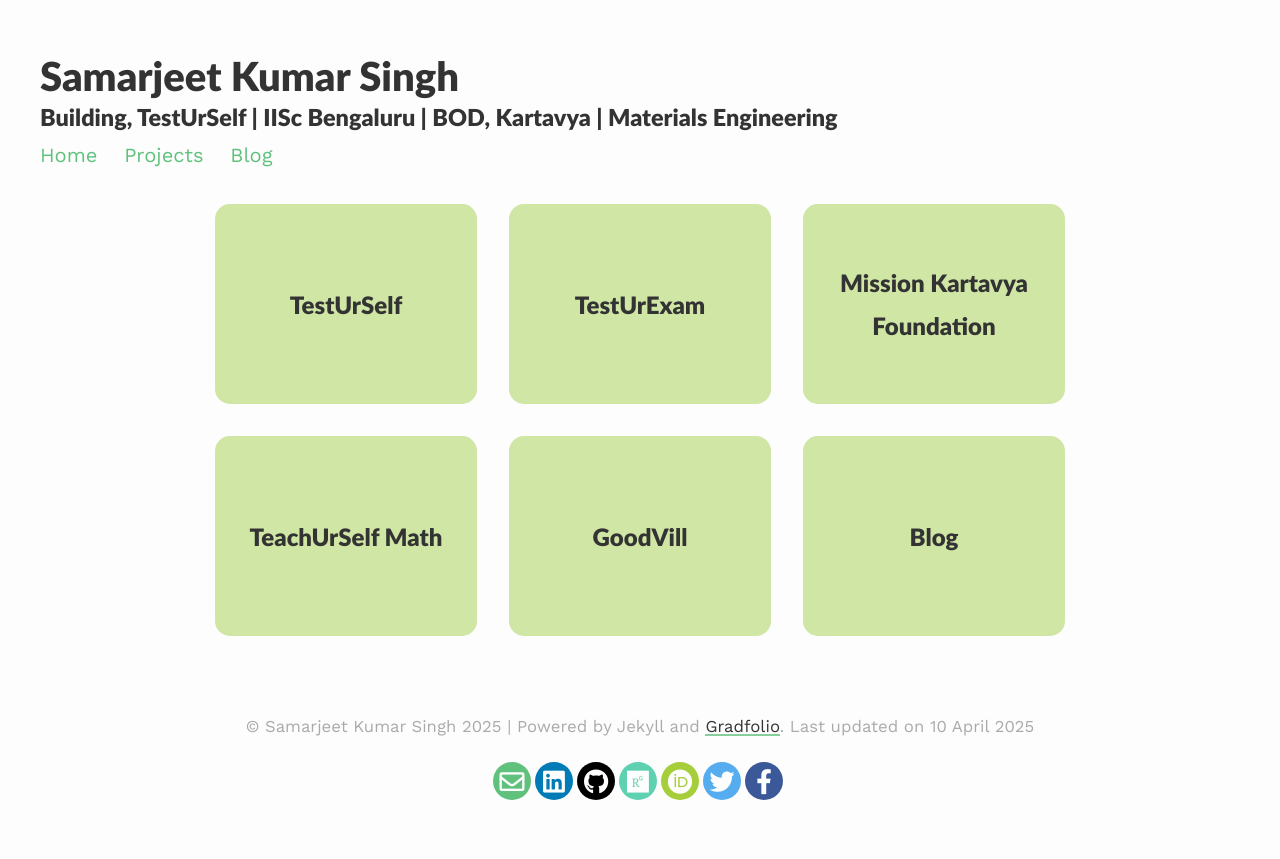
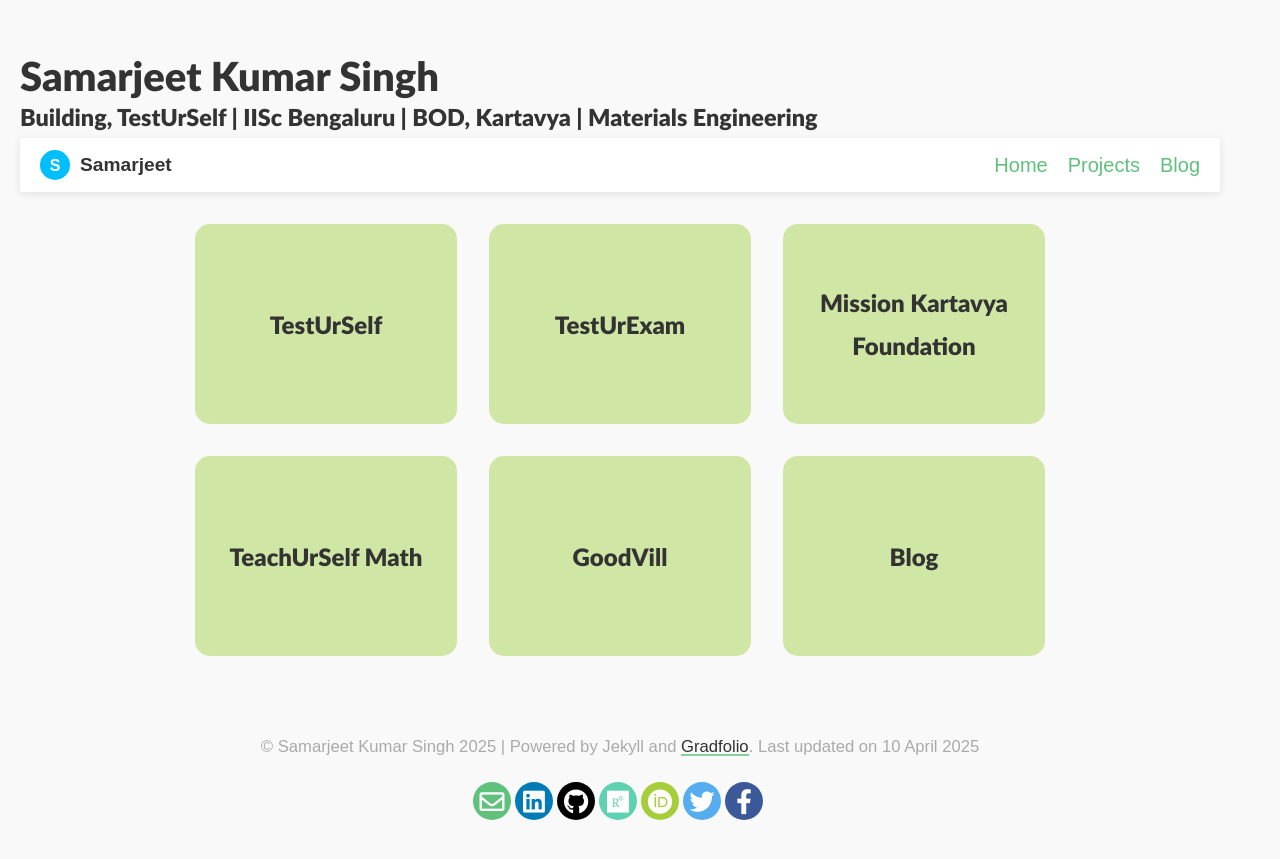
Before and after one commit to Samarjeetkumarsingh/website, a Jekyll site: the page built from _pages/projects.md, in a window 1280 px wide and 900 px high. Shown: the top 859 px of the window. Built offline with Jekyll 4.4.1, drawn with Linux system fonts in a browser that asks for light colours; nearby versions of some CDN libraries.

Commit message:
Update navigation.html

```diff
--- a/_includes/navigation.html
+++ b/_includes/navigation.html
@@ -1,5 +1,155 @@
-<div class="links scroll" style="z-index:999; position:relative">
-         <a href="{{site.baseurl}}/">Home</a>
+<!DOCTYPE html>
+<html lang="en">
+<head>
+  <meta charset="UTF-8" />
+  <meta name="viewport" content="width=device-width, initial-scale=1.0" />
+  <title>Sequential Arrow Animation</title>
+  <style>
+    body {
+      background-color: #f9f9f9;
+      margin: 0;
+      font-family: Arial, sans-serif;
+    }
+
+    header {
+      background-color: #fff;
+      box-shadow: 0 2px 8px rgba(0, 0, 0, 0.1);
+      position: sticky;
+      top: 0;
+      z-index: 1000;
+    }
+
+    .container {
+      max-width: 1200px;
+      margin: 0 auto;
+      padding: 10px 20px;
+    }
+
+    nav {
+      display: flex;
+      justify-content: space-between;
+      align-items: center;
+    }
+
+    .logo {
+      display: flex;
+      align-items: center;
+      text-decoration: none;
+      color: #333;
+      font-weight: bold;
+      font-size: 1.2rem;
+    }
+
+    .logo-icon {
+      background-color: #00bfff;
+      color: white;
+      width: 30px;
+      height: 30px;
+      display: flex;
+      align-items: center;
+      justify-content: center;
+      border-radius: 50%;
+      margin-right: 10px;
+      font-size: 1rem;
+    }
+
+    .svg-menu {
+      display: flex;
+      gap: 20px;
+    }
+
+    .svg-link {
+      width: 40px;
+      height: 40px;
+      fill: none;
+      stroke: #00bfff;
+      stroke-width: 2;
+      cursor: pointer;
+      transition: stroke 0.3s;
+    }
+
+    .svg-link:hover {
+      stroke: #0077cc;
+    }
+
+    .mobile-menu-btn {
+      background: none;
+      border: none;
+      font-size: 1.8rem;
+      cursor: pointer;
+      display: none;
+    }
+
+    .mobile-nav {
+      display: none;
+      flex-direction: column;
+      position: absolute;
+      top: 60px;
+      right: 20px;
+      background: white;
+      border: 1px solid #ccc;
+      padding: 10px;
+      box-shadow: 0 2px 6px rgba(0,0,0,0.2);
+    }
+
+    .mobile-nav a {
+      padding: 10px;
+      text-decoration: none;
+      color: #333;
+      font-weight: 500;
+    }
+
+    .close-btn {
+      background: none;
+      border: none;
+      font-size: 1.5rem;
+      align-self: flex-end;
+      cursor: pointer;
+    }
+
+    @media (max-width: 768px) {
+      .svg-menu {
+        display: none;
+      }
+      .mobile-menu-btn {
+        display: block;
+      }
+    }
+  </style>
+</head>
+<body>
+
+  <header id="header">
+    <div class="container">
+      <nav>
+        <a href="#" class="logo">
+          <div class="logo-icon">S</div>
+          <span>Samarjeet</span>
+        </a>
+        <div class="svg-menu">
+           <a href="{{site.baseurl}}/">Home</a>
          <a href="{{site.baseurl}}/projects/">Projects</a>
          <a href="{{site.baseurl}}/blog/">Blog</a>
-</div>
+        </div>
+        <button class="mobile-menu-btn" onclick="toggleMenu()">
+          ☰
+        </button>
+      </nav>
+      <div class="mobile-nav" id="mobileNav">
+        <button class="close-btn" onclick="toggleMenu()">×</button>
+        <a href="{{site.baseurl}}/">Home</a>
+         <a href="{{site.baseurl}}/projects/">Projects</a>
+         <a href="{{site.baseurl}}/blog/">Blog</a>
+      </div>
+    </div>
+  </header>
+
+  <script>
+    function toggleMenu() {
+      const nav = document.getElementById('mobileNav');
+      nav.style.display = nav.style.display === 'flex' ? 'none' : 'flex';
+    }
+  </script>
+
+</body>
+</html>
```
